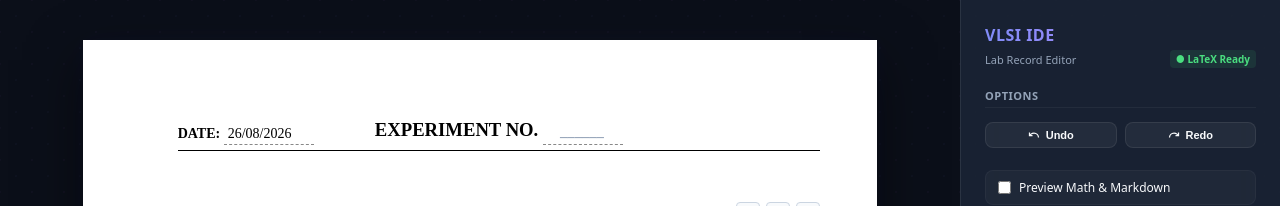
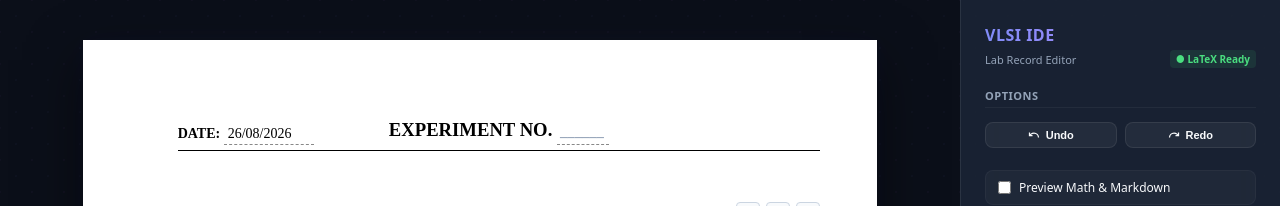
Before and after one commit to DHRUV7044/vd_file_generator, a plain HTML site: page index.html in a window 1280 px wide. Shown: the top 206 px of the page. Drawn offline with nearby package versions, Linux system fonts and the light colour scheme.

Commit message:
Reduce experiment number field min-width to 30px to remove large blank gap before single-digit numbers

```diff
--- a/style.css
+++ b/style.css
@@ -153,7 +153,7 @@
 /* Editable Experiment Number & Date Spans */
 .editable-exp-num {
   outline: none;
-  min-width: 80px;
+  min-width: 30px;
   display: inline-block;
   border-bottom: 1px dashed #888;
   padding: 0 4px;
```
